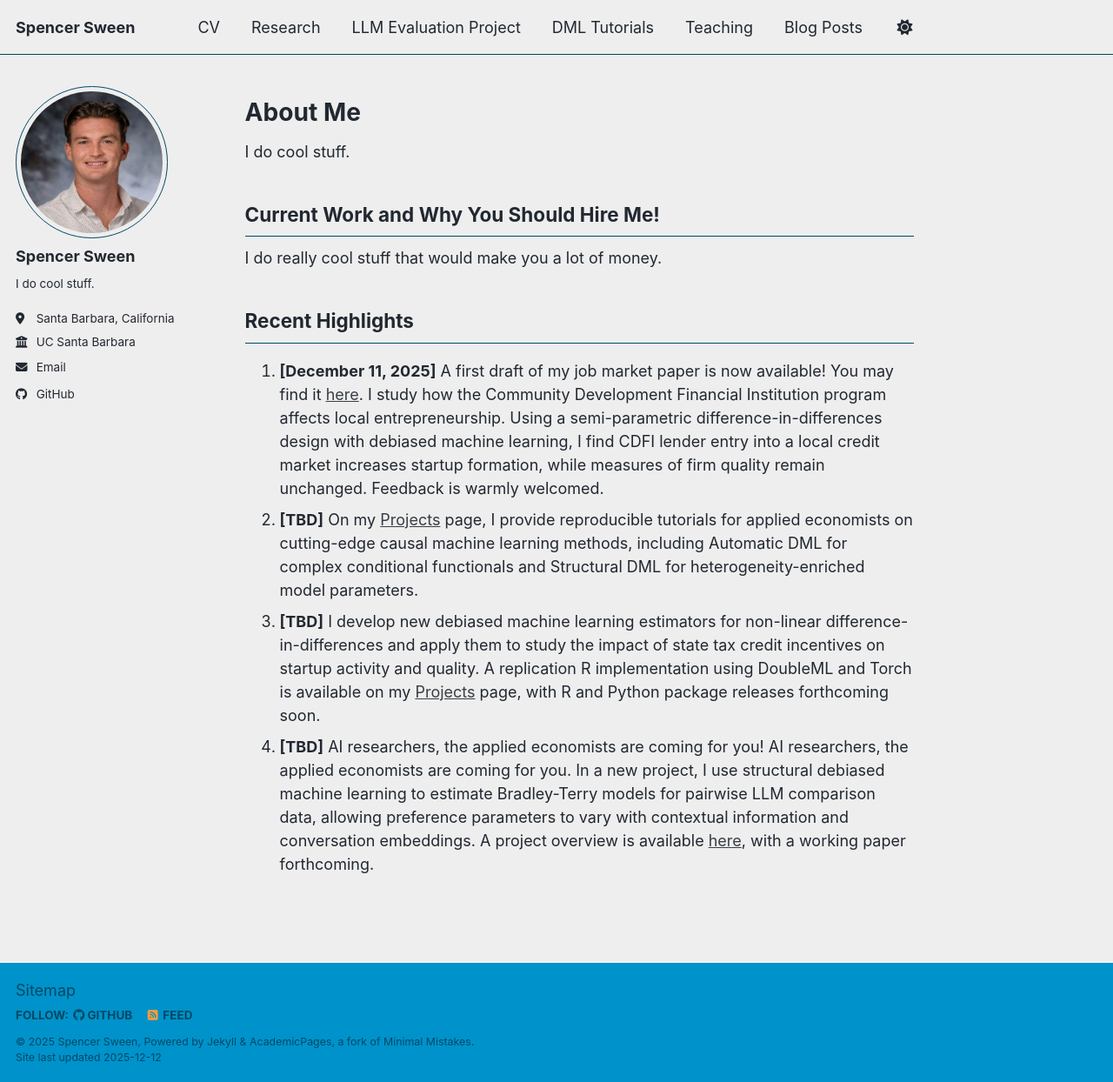
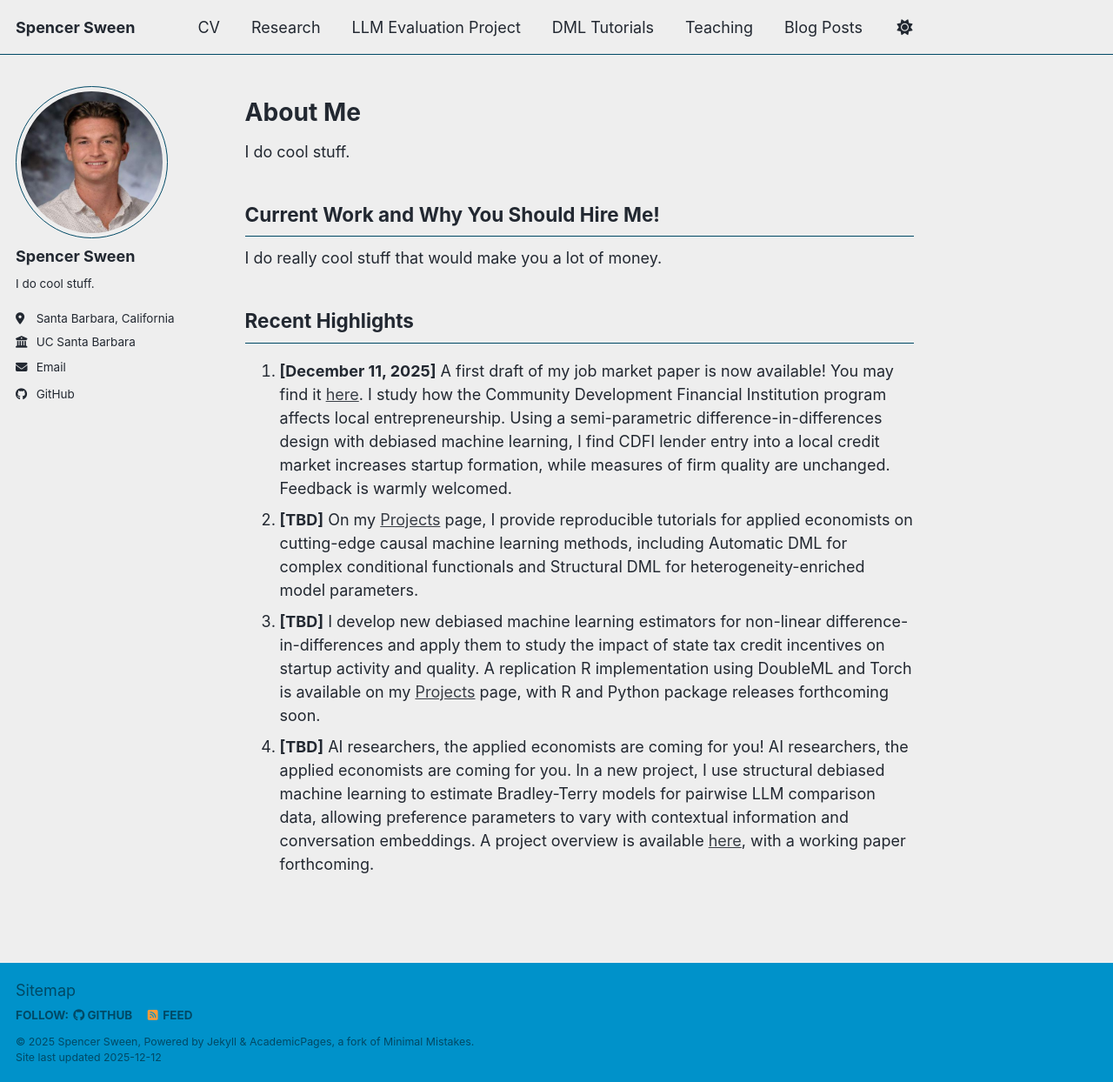
Before and after one commit to spencersween/spencersween.github.io, a Jekyll site: the page built from _pages/about.md, in a window 1280 px wide and 1244 px high. Shown: the whole window at 87% size. Built offline with Jekyll 4.4.1, drawn with Linux system fonts in a browser that asks for light colours; a script bundle is joined from its source files by our own code; library files that are not in the unit come from our copies.

Commit message:
Fix wording in job market paper highlight
Corrected the phrase 'remain unchanged' to 'are unchanged' for clarity.

```diff
--- a/_pages/about.md
+++ b/_pages/about.md
@@ -19,7 +19,7 @@
 
 Recent Highlights
 ------
-1. **[December 11, 2025]** A first draft of my job market paper is now available! You may find it [here]("https://spencersween.github.io/Projects"). I study how the Community Development Financial Institution program affects local entrepreneurship. Using a semi-parametric difference-in-differences design with debiased machine learning, I find CDFI lender entry into a local credit market increases startup formation, while measures of firm quality remain unchanged. Feedback is warmly welcomed.
+1. **[December 11, 2025]** A first draft of my job market paper is now available! You may find it [here]("https://spencersween.github.io/Projects"). I study how the Community Development Financial Institution program affects local entrepreneurship. Using a semi-parametric difference-in-differences design with debiased machine learning, I find CDFI lender entry into a local credit market increases startup formation, while measures of firm quality are unchanged. Feedback is warmly welcomed.
 1. **[TBD]** On my [Projects]("https://spencersween.github.io/Projects") page, I provide reproducible tutorials for applied economists on cutting-edge causal machine learning methods, including Automatic DML for complex conditional functionals and Structural DML for heterogeneity-enriched model parameters.
 1. **[TBD]** I develop new debiased machine learning estimators for non-linear difference-in-differences and apply them to study the impact of state tax credit incentives on startup activity and quality. A replication R implementation using DoubleML and Torch is available on my [Projects]("https://spencersween.github.io/Projects") page, with R and Python package releases forthcoming soon.
 1. **[TBD]** AI researchers, the applied economists are coming for you! AI researchers, the applied economists are coming for you. In a new project, I use structural debiased machine learning to estimate Bradley-Terry models for pairwise LLM comparison data, allowing preference parameters to vary with contextual information and conversation embeddings. A project overview is available [here]("https://spencersween.github.io/llmevalulationproject"), with a working paper forthcoming.
```
